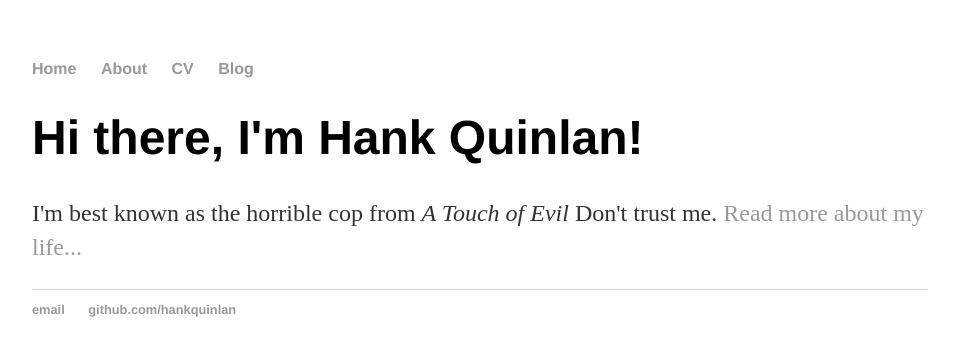
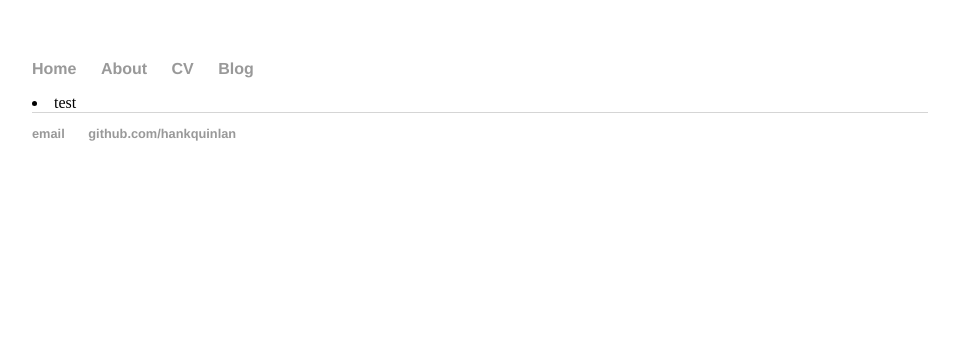
Before and after one commit to hinterlistig/hinterlistig.github.io, a Jekyll site: the page built from index.html, in a window 1280 px wide. Shown: the top 356 px of the page, without its empty margins (160-1115 px from the left). Built offline with Jekyll 4.4.1, drawn with Linux system fonts in a browser that asks for light colours.

Commit message:
Update index.html

```diff
--- a/index.html
+++ b/index.html
@@ -1,8 +1,7 @@
 ---
 layout: default
-title: Hankkkk Quinlan, Horrible Cop
+title: смотреть, слушать, читать
 ---
 <div class="blurb">
-	<h1>Hi there, I'm Hank Quinlan!</h1>
-	<p>I'm best known as the horrible cop from <em>A Touch of Evil</em> Don't trust me. <a href="/about">Read more about my life...</a></p>
+	<li>test</li>
 </div><!-- /.blurb -->
```
